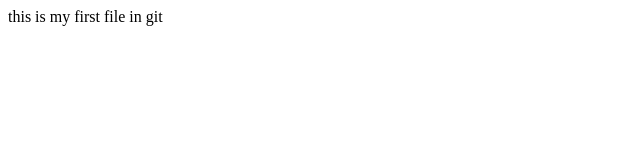
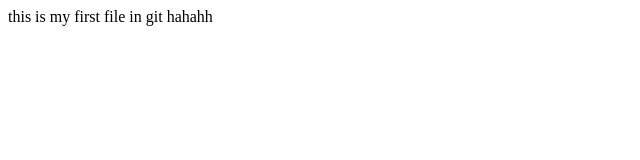
Before and after one commit to yingerpang/FirstProject1, a plain HTML site: page index.html in a window 1280 px wide. Shown: the full height of the page, 0-640 px from the left. Drawn offline with Linux system fonts and the light colour scheme.

Commit message:
fist commit

```diff
--- a/index.html
+++ b/index.html
@@ -6,5 +6,6 @@
 </head>
 <body>
     this is my first file in git
+    hahahh
 </body>
 </html>
```
